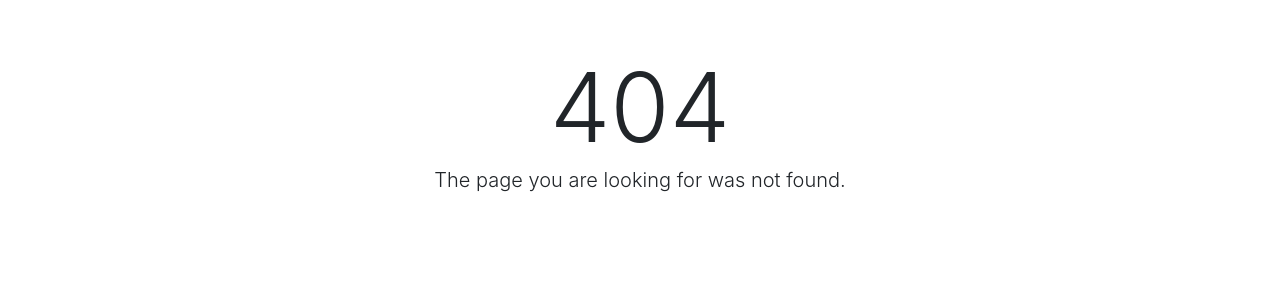
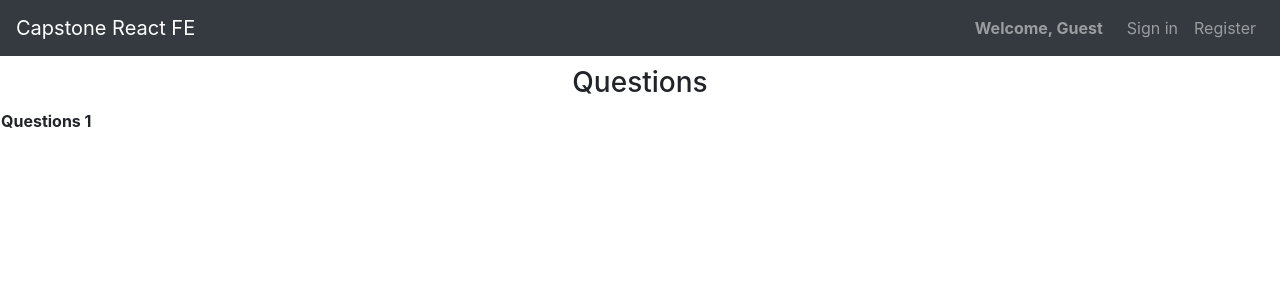
Before and after one commit to stillwiggle/capstone-starter-fe, a React (Create React App) app: page /questions in a window 1280 px wide. Before the commit this address had no page. Shown: the top 300 px of the page. Built offline with nearby package versions, Linux system fonts and the light colour scheme; no server answers; what redux-auth-wrapper would draw is missing.

Commit message:
Initial Commit

```diff
--- a/src/App.js
+++ b/src/App.js
@@ -8,6 +8,7 @@ import Register from "./pages/register/Register";
 import UpdateUser from "./pages/updateUser/UpdateUser";
 import Users from "./pages/users/Users"
 import Categories from "./pages/categories/categories";
+import Questions from "./pages/questions/questions";
 
 function App() {
   return (
@@ -49,6 +50,11 @@ function App() {
             component={Categories}
         />
         <Route
+            exact
+            path="/questions"
+            component={Questions}
+        />
+        <Route
           exact
           path="*"
           component={NotFound}
--- /dev/null
+++ b/src/pages/questions/questions.js
@@ -0,0 +1,104 @@
+import React, { Component } from "react"
+
+import {generateAuthHeader} from "../../utils/authHelper"
+
+import Header from "../../components/header/Header"
+
+class Questions extends Component {
+
+    state = {
+        categories: [],
+        categoryAmount: null,
+        formData: {},
+        questionsAnswered: 0,
+        correctAnswer: 0,
+        showViewResults: false
+    }
+
+    componentDidMount() {
+        console.log("this just ran")
+        this.getQuestions()
+    }
+
+    getQuestions= () => {
+
+        // get the API URL from the environment variable (.env)
+        const apiURL = process.env.REACT_APP_API_URL
+
+        const category = 'Geography';
+
+        fetch(`${apiURL}/api/questions/category?category=`+category, {
+            // auth header for using the currently logged in user's token for the API call
+            headers: {...generateAuthHeader()}
+        })
+            .then((results) => results.json())
+            .then((data) =>{
+                console.log(data)
+                this.setState(
+                    {
+                        formData: data
+                    }
+                )
+            })
+            .catch((error) => {
+                console.log(error)
+            })
+        console.log("This is the 2nd console" + this.state.formData)
+    }
+
+    // createAnswerList(){
+    //     //this is where we will take questions from the object and create a new array to how the correct and inccorect answers
+    //
+    //     let questionIndex = this.state.questionsAnswered;
+    //     let answerList = [];
+    //
+    //
+    // }
+    //
+    // submitAnswer(userAnswer) {
+    //     //this is function where the questionAnswered state variable will add to the count when the user answers a question
+    //     let questionIndex = this.state.questionsAnswered;
+    //
+    //     if(userAnswer === this.state.formData[questionIndex].correctAnswer) {
+    //         // this.state.questionsAnswered++;
+    //         this.setState((questionsAnswered, props) => ({
+    //             counter: questionsAnswered.counter + 1
+    //         }));
+    //
+    //         this.setState((correctAnswers, props) => ({
+    //             counter: correctAnswers.counter + 1
+    //         }));
+    //     } else {
+    //         this.setState((questionsAnswered, props) => ({
+    //             counter: questionsAnswered.counter + 1
+    //         }));
+    //     }
+    // }
+
+    render() {
+        return (
+            <div className="Users">
+                <Header />
+                <h3 className="text-center" >Questions</h3>
+                <table>
+                    <thead>
+                    <tr>
+                        <th>Questions 1</th>
+                    </tr>
+                    </thead>
+                    <tbody>
+
+                    {/*{this.state.formData.toString()}*/}
+
+                    {/*<div>HI{Object.keys(this.state.formData).map(question) => }</div>*/}
+
+
+                    </tbody>
+                </table>
+
+            </div>
+        )
+    }
+}
+
+export default Questions
```
